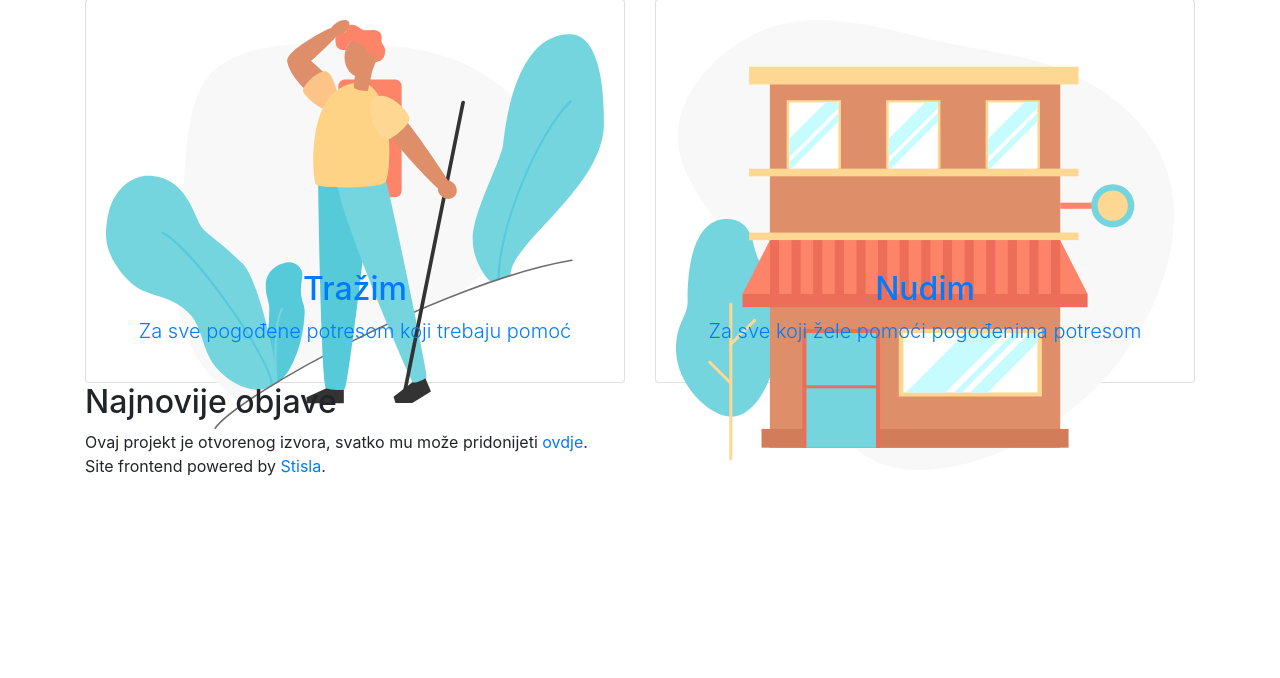
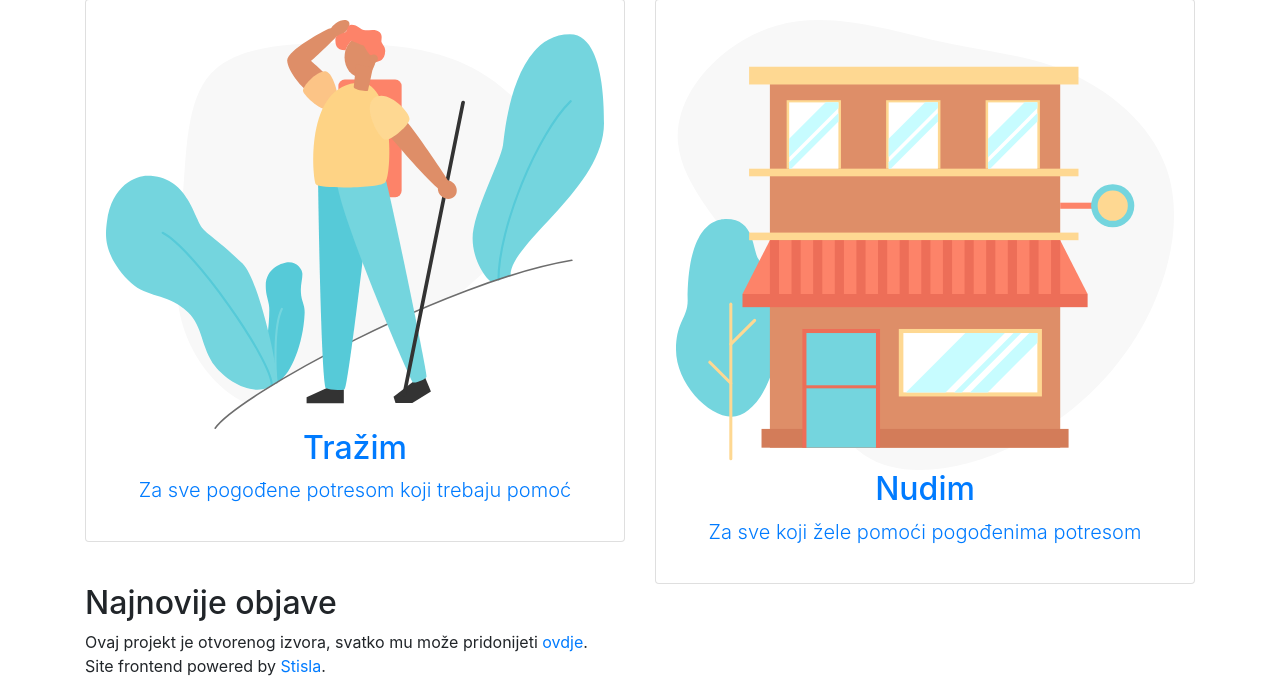
Before and after one commit to mislavjakopovic/hrvatskazapetrinju, a Symfony app: template app/templates/pages/home/index.html.twig in a window 1280 px wide. Shown: the part 457-1135 px from the top of the page. Before the commit the page ends 933 px from the top, so only its background shows below. Run offline with Twig, Linux system fonts and the light colour scheme; the template is opened without the code that fills it, so the values that code supplies are empty; style sheets or scripts are compiled from the project's sources; some libraries are stand-ins or nearby versions.

Commit message:
Fixed navbar padding on smaller screens and home page intent card size for firefox

```diff
--- a/app/templates/pages/home/index.html.twig
+++ b/app/templates/pages/home/index.html.twig
@@ -11,7 +11,7 @@
                 <div class="col-12 col-md-6 col-lg-6 mt-lg-0">
                     <div class="card">
                         <a class="card-body" href="{{ path('post_list_by_intent', {intent: 'looking'|trans }) }}">
-                            <div class="empty-state" data-height="250" style="height: 250px;">
+                            <div class="empty-state home-intent-card" data-height="340">
                                 <img class="img-fluid" src="{{ asset('images/drawkit/hiker-man-colour.svg') }}">
                             </div>
                             <div style="text-align: center">
@@ -26,7 +26,7 @@
                 <div class="col-12 col-md-6 col-lg-6 mt-lg-0">
                     <div class="card">
                         <a class="card-body" href="{{ path('post_list_by_intent', {intent: 'offering'|trans }) }}">
-                            <div class="empty-state" data-height="250" style="height: 250px;">
+                            <div class="empty-state home-intent-card" data-height="340">
                                 <img class="img-fluid" src="{{ asset('images/drawkit/residency.svg') }}">
                             </div>
                             <div style="text-align: center">
```
Also changed, not shown: app/assets/css/pages/home.css (+12 -0 lines), 1 other file.
